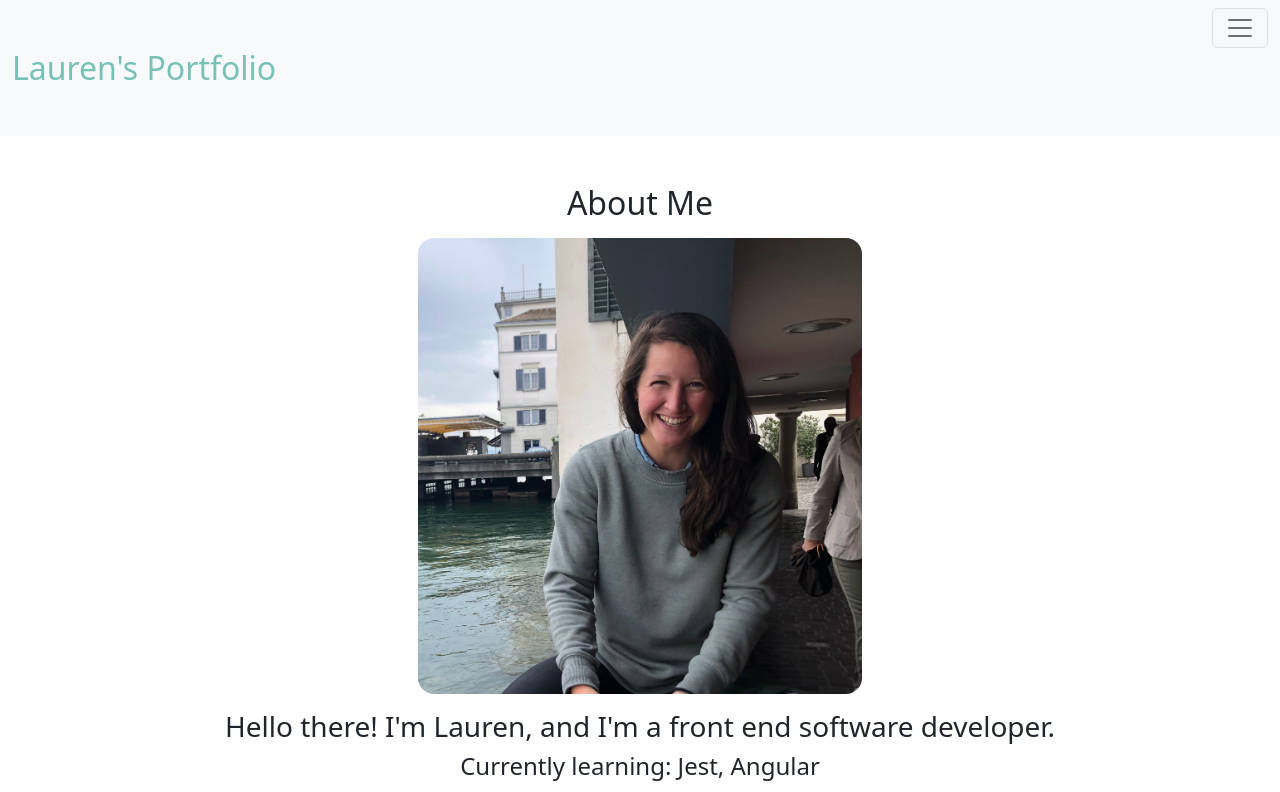
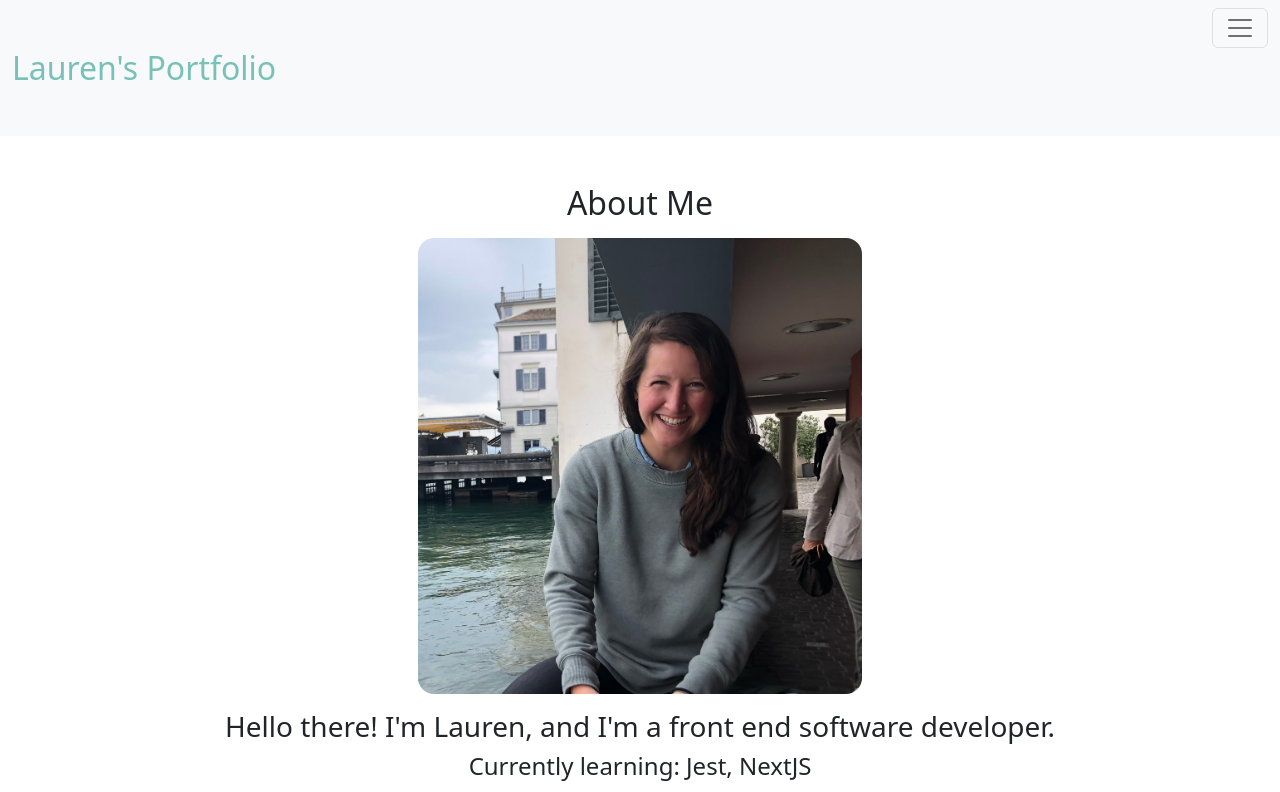
Before and after one commit to FrazierLE/FrazierLE, a React (Create React App) app: page /about in a window 1280 px wide. Shown: the top 792 px of the page. Built offline with nearby package versions, Linux system fonts and the light colour scheme.

Commit message:
Update about me section

```diff
--- a/src/Components/About/About.js
+++ b/src/Components/About/About.js
@@ -10,7 +10,7 @@ const About = () => {
       <div className='about-section'>
         <img src={profile} alt='profile picture' className='profile-img'/>
         <h3>Hello there! I'm Lauren, and I'm a front end software developer.</h3>
-        <h4>Currently learning: Jest, Angular</h4>
+        <h4>Currently learning: Jest, NextJS</h4>
         <div className='about-me'>
           <p>As a third culture kid, I've had the privilege of living in different parts of the world, soaking in diverse cultures, and gaining a unique perspective on life. Fuelled by my passion for fitness, I started my career as a personal trainer, helping individuals achieve their fitness goals and lead a healthy lifestyle. However, my curiosity for technology and web development grew stronger over time, leading me to transition into front-end software development.  As an extrovert, I thoroughly enjoy socializing and meeting new people. You can often find me striking up conversations and making new friends wherever I go. When I'm not working on my latest coding project, I love staying active by snowboarding, traveling, trying new activities, or hitting the gym.  Overall, my diverse background, combined with my love for fitness and technology, has shaped me into the person I am today – a driven, outgoing, and active individual with a zest for life.</p>
         </div>
```
